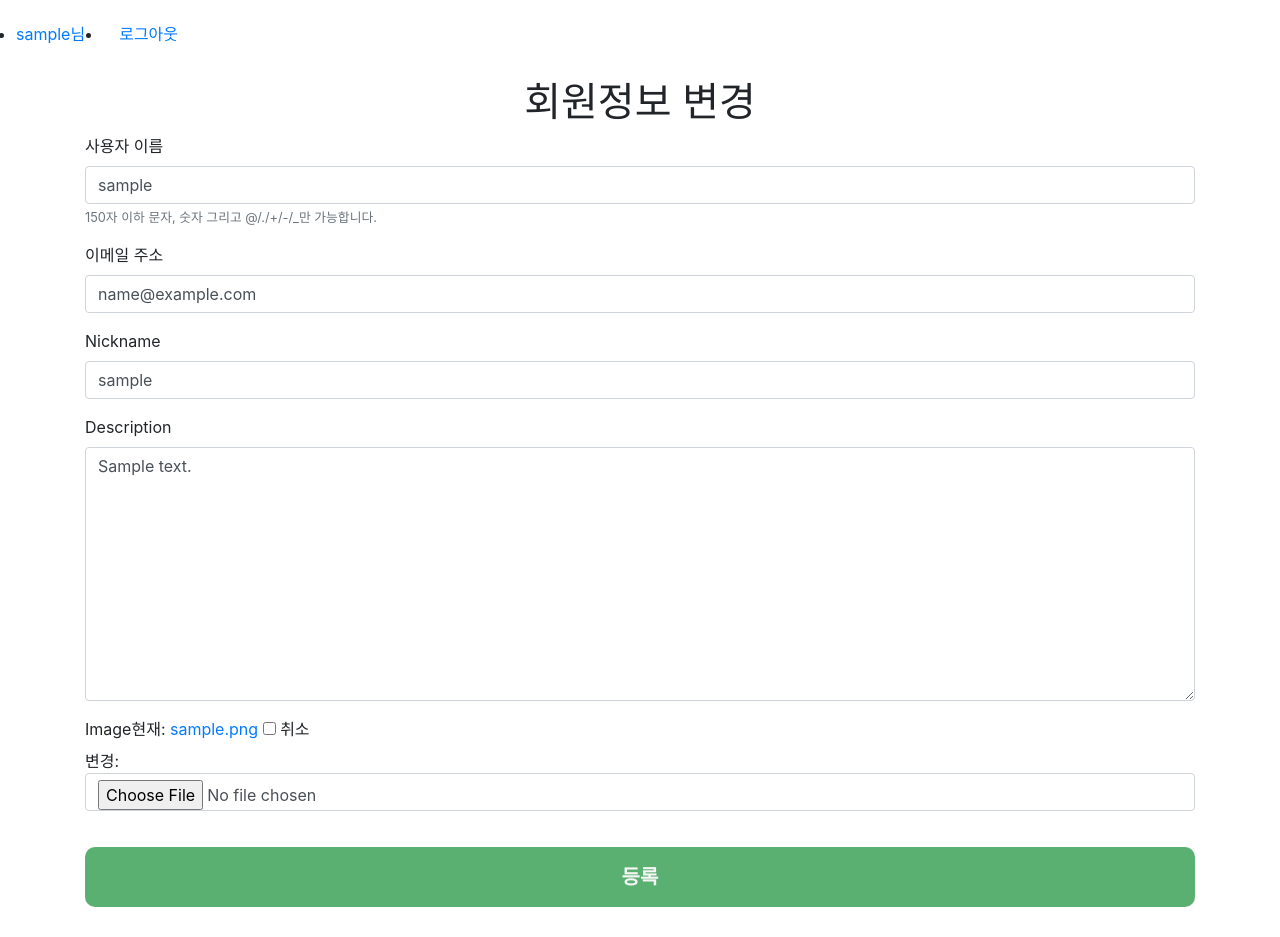
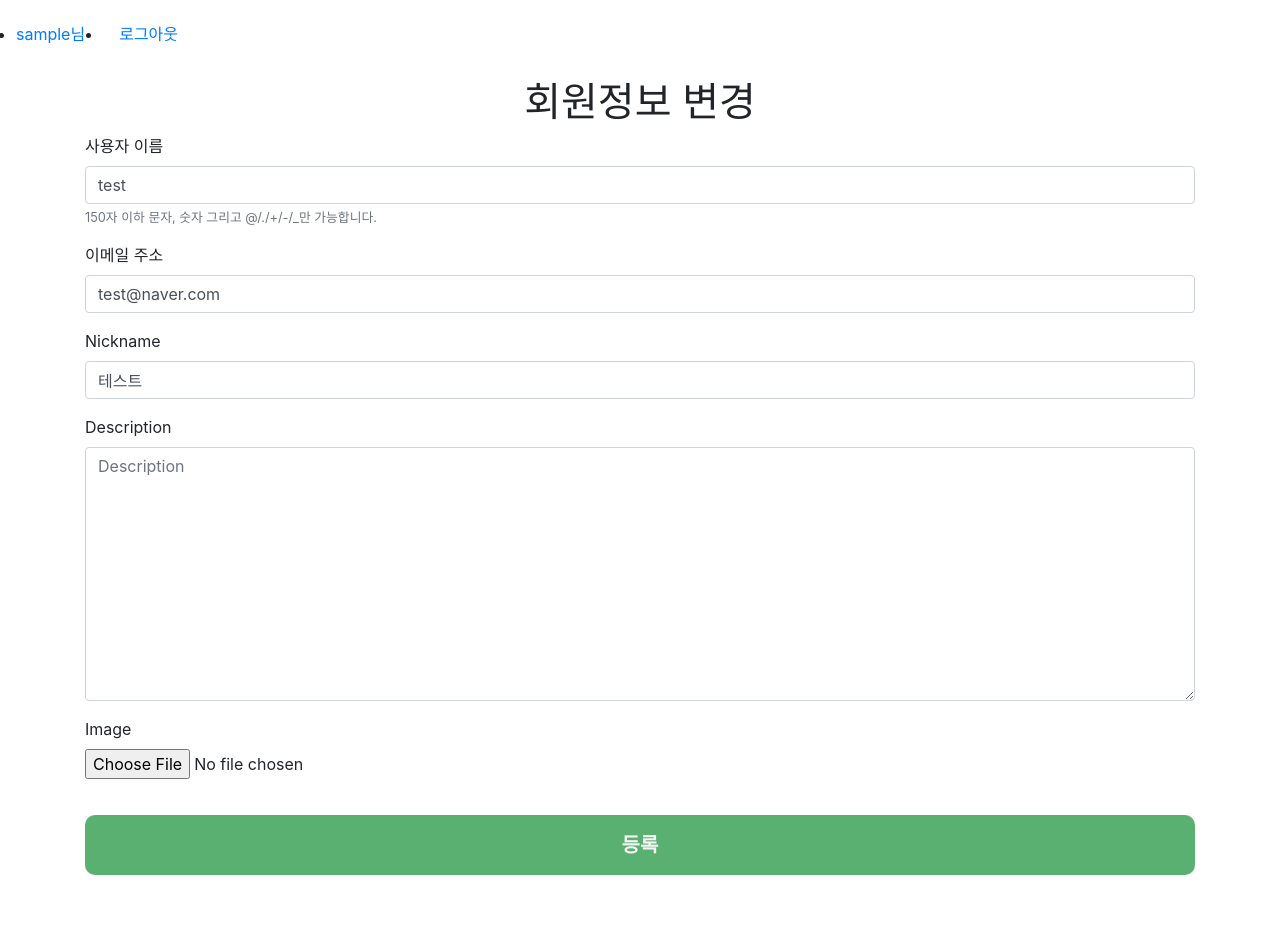
Before and after one commit to chohyeryung/DahamDog, a Django app: page /profile/ in a window 1280 px wide. Shown: the part 1066-2003 px from the top of the page. After the commit the page ends 1941 px from the top, so only its background shows below. Run offline with Django 3.2, Linux system fonts and the light colour scheme; a user stored in the database is signed in; tables that the repository leaves empty hold one stand-in row (values such as "Sample post"); some libraries are stand-ins or nearby versions.

Commit message:
#5-9. mypage profile 수정 form 커스텀

```diff
--- a/templates/daham/profile_form.html
+++ b/templates/daham/profile_form.html
@@ -27,31 +27,51 @@
                 </div>
             {% endif %}
 
-            {% bootstrap_form user_change_form %}
-            {% bootstrap_form profile_form %}
-            {#            <div class="first-con">#}
-            {#                <input type="text" class="board-title" name="nickname" id="nickname" autocomplete="off"#}
-            {#                       value="{{ form.nickname.value|default_if_none:'' }}" placeholder="닉네임">#}
-            {##}
-            {#                <div class="fileBox">#}
-            {#                    <input type="text" class="fileName" readonly="readonly">#}
-            {#                    <label for="image" class="btn_file">#}
-            {#                        <img src="{% static 'img/image.png' %}" alt=""/>#}
-            {#                        프로필 사진 등록#}
-            {#                    </label>#}
-            {#                    <input type="file" id="image" value="{{ form.image.url|default_if_none:'' }}" name="image"#}
-            {#                           accept="image/*" class="uploadBtn">#}
-            {#                </div>#}
-            {#            </div>#}
-            {##}
-            {##}
-            {#            <textarea name="description" id="description" rows="7" autocomplete="off"#}
-            {#                      placeholder="한줄로 자신을 소개해주세요!">{{ form.description.value|default_if_none:'' }}</textarea>#}
+            <input type="hidden" name="csrfmiddlewaretoken"
+                   value="gZqCdZsuztGYUOU3ANj6CFye4VSda7axElbqnzgSiLjhB35waq7gBIYdmv6krbWd">
 
 
+            <div class="form-group"><label for="id_username">사용자 이름</label>
+                <input type="text" name="username"
+                       value="test" maxlength="150"
+                       class="form-control"
+                       placeholder="사용자 이름"
+                       title="150자 이하 문자, 숫자 그리고 @/./+/-/_만 가능합니다."
+                       required="" id="id_username">
+                <small class="form-text text-muted">150자 이하 문자, 숫자 그리고 @/./+/-/_만 가능합니다.</small>
+            </div>
+            <div class="form-group"><label for="id_email">이메일 주소</label>
+                <input type="email" name="email"
+                       value="test@naver.com"
+                       maxlength="254"
+                       class="form-control"
+                       placeholder="이메일 주소" title=""
+                       id="id_email"></div>
+            <div class="form-group"><label for="id_nickname">Nickname</label>
+                <input type="text" name="nickname"
+                       value="테스트" maxlength="40"
+                       class="form-control"
+                       placeholder="Nickname"
+                       title="" id="id_nickname">
+            </div>
+            <div class="form-group"><label for="id_description">Description</label>
+                <textarea name="description"
+                          cols="40" rows="10"
+                          class="form-control"
+                          placeholder="Description"
+                          title=""
+                          id="id_description"></textarea>
+            </div>
+            <div class="form-group"><label for="id_image">Image</label><br>
+                <input type="file" name="image"
+                       accept="image/*"
+                       class="form-control-file"
+                       title="" id="id_image">
+            </div>
             <button type="submit" class="submit">등록</button>
         </form>
     </div>
+
 {% endblock %}
 
 {% block script %}
```
